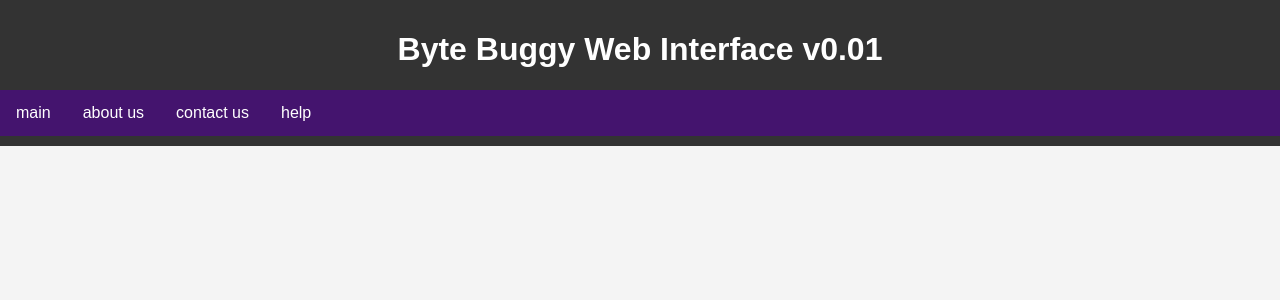
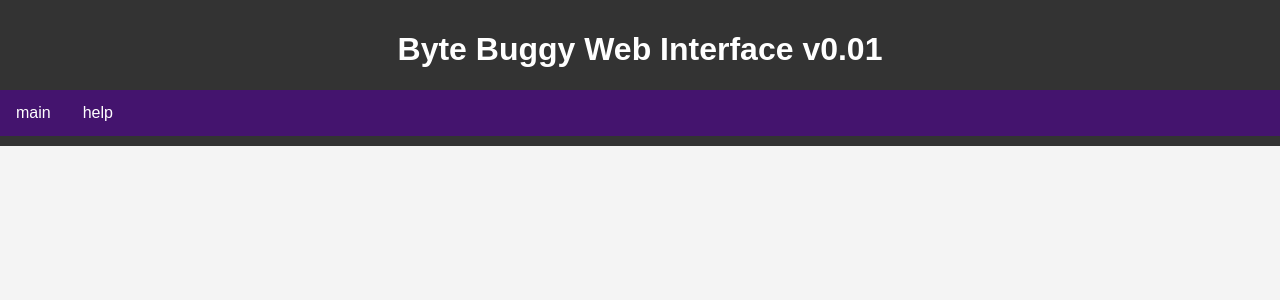
Before and after one commit to RCAttack/byteBuggy2, a Flask app: page /about-us in a window 1280 px wide. Shown: the top 300 px of the page. Run offline with Flask 3, Linux system fonts and the light colour scheme.

Commit message:
Commented out Guide, about us and contact us

```diff
--- a/templates/base.html
+++ b/templates/base.html
@@ -25,9 +25,9 @@
         <nav>
             <ul>
                 <li><a href="/">main</a></li>
-                <!--<li><a href="/guide">guide</a></li>-->
-                <li><a href="/about-us">about us</a></li>
-                <li><a href="/contact-us">contact us</a></li>
+                <!--<li><a href="/guide">guide</a></li> To remove -->
+                <!--<li><a href="/about-us">about us</a></li>To remove-->
+                <!--<li><a href="/contact-us">contact us</a></li>To remove-->
                 <li><a href="/help">help</a></li>
             </ul>
         </nav>
```
